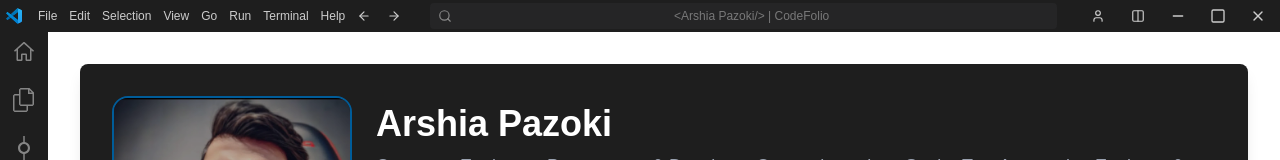
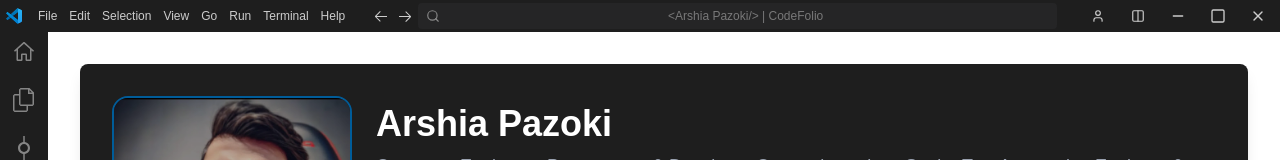
Before and after one commit to ArshiaPazoki/codefolio, a Next.js app: page /about in a window 1280 px wide. Shown: the top 160 px of the page. Built offline with nearby package versions, Linux system fonts and the light colour scheme; no server answers.

Commit message:
feat(titlebar): Minor Changes

```diff
--- a/src/widgets/MenuBar/TitleBar.tsx
+++ b/src/widgets/MenuBar/TitleBar.tsx
@@ -10,9 +10,9 @@ import {
   Search,
   User,
   Columns,
-  ArrowLeft,
-  ArrowRight,
 } from 'lucide-react'
+import { VscArrowLeft,VscArrowRight  } from 'react-icons/vsc'
+
 
 const menuItems = [
   'File',
@@ -77,26 +77,25 @@ const TitleBar: FC = () => {
           ))}
         </nav>
 
+      </div>
+
+      {/* Center: Search input */}
+      <div className="flex items-center justify-center flex-1 mx-6">
         {/* Back / Forward Navigation */}
         <button
           onClick={() => router.back()}
           title="Back (Alt + ←)"
           className="hover:text-white transition-colors px-1"
         >
-          <ArrowLeft size={14} />
+          <VscArrowLeft size={16} />
         </button>
         <button
           onClick={() => router.forward()}
           title="Forward (Alt + →)"
           className="hover:text-white transition-colors px-1"
         >
-          <ArrowRight size={14} />
+          <VscArrowRight size={16} />
         </button>
-
-      </div>
-
-      {/* Center: Search input */}
-      <div className="flex items-center justify-center flex-1 mx-6">
         <div className="relative w-full max-w-2xl rounded border border-transparent hover:border-[#007acc] transition-colors duration-1000">
           <Search
             size={14}
```
